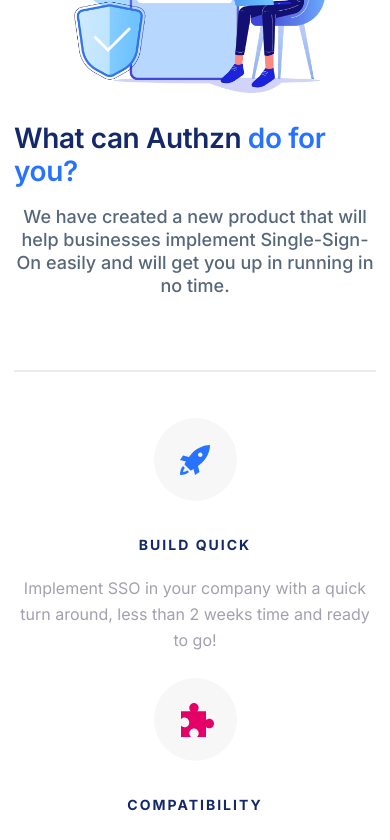
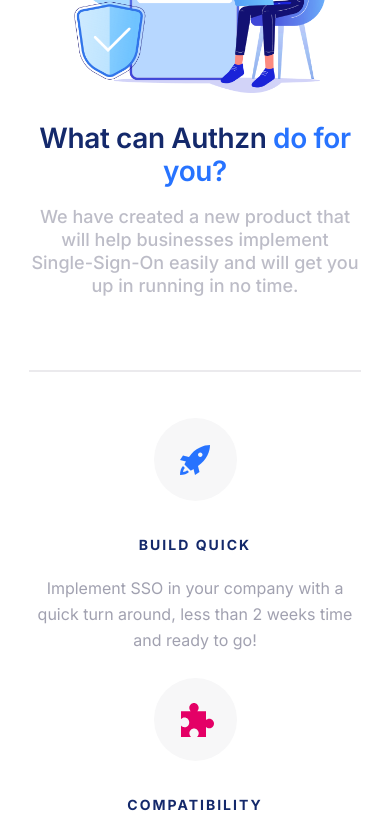
Before and after one commit to dennyangestipratama/web-authzn, a React (Create React App) app: page / in a window 390 px wide. Shown: the part 720-1560 px from the top of the page. Built offline with nearby package versions, Linux system fonts and the light colour scheme.

Commit message:
fix title mobile view product section

```diff
--- a/src/Styles/pages/_product.scss
+++ b/src/Styles/pages/_product.scss
@@ -1,7 +1,7 @@
 .product {
     padding: 0 111px;
     @include respondTo(tablet) {
-        padding: 0 14px;
+        padding: 0 29px;
     }
 }
 
@@ -31,6 +31,7 @@
         font-size: 28px;
         line-height: 33px;
         margin-bottom: 17px;
+        text-align: center;
     }
 }
 
@@ -45,6 +46,8 @@
         font-size: 18px;
         line-height: 23px;
         text-align: center;
+        opacity: 0.7;
+        color: rgba(21, 20, 57, 0.4);
     }
 }
 
```
